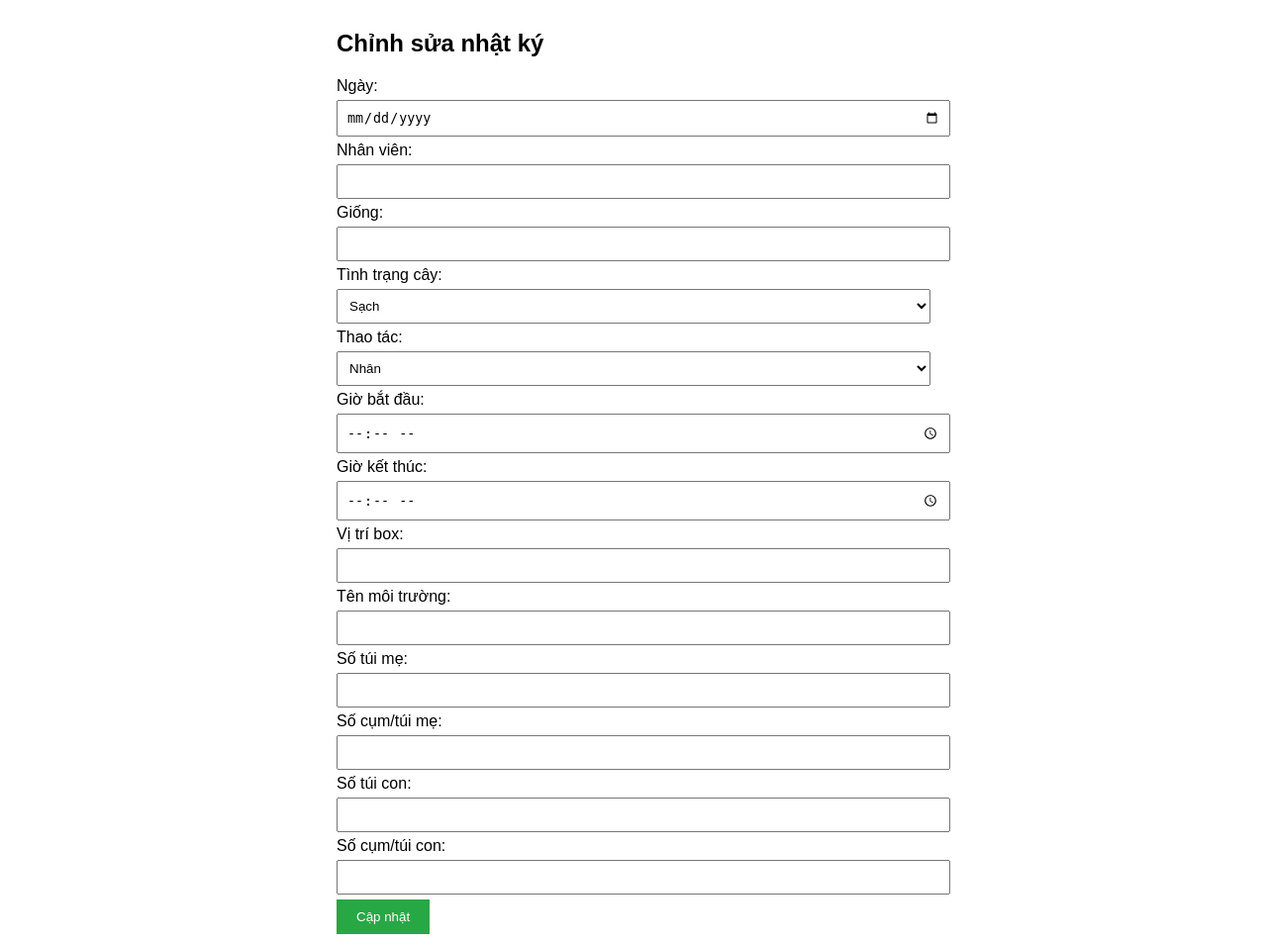
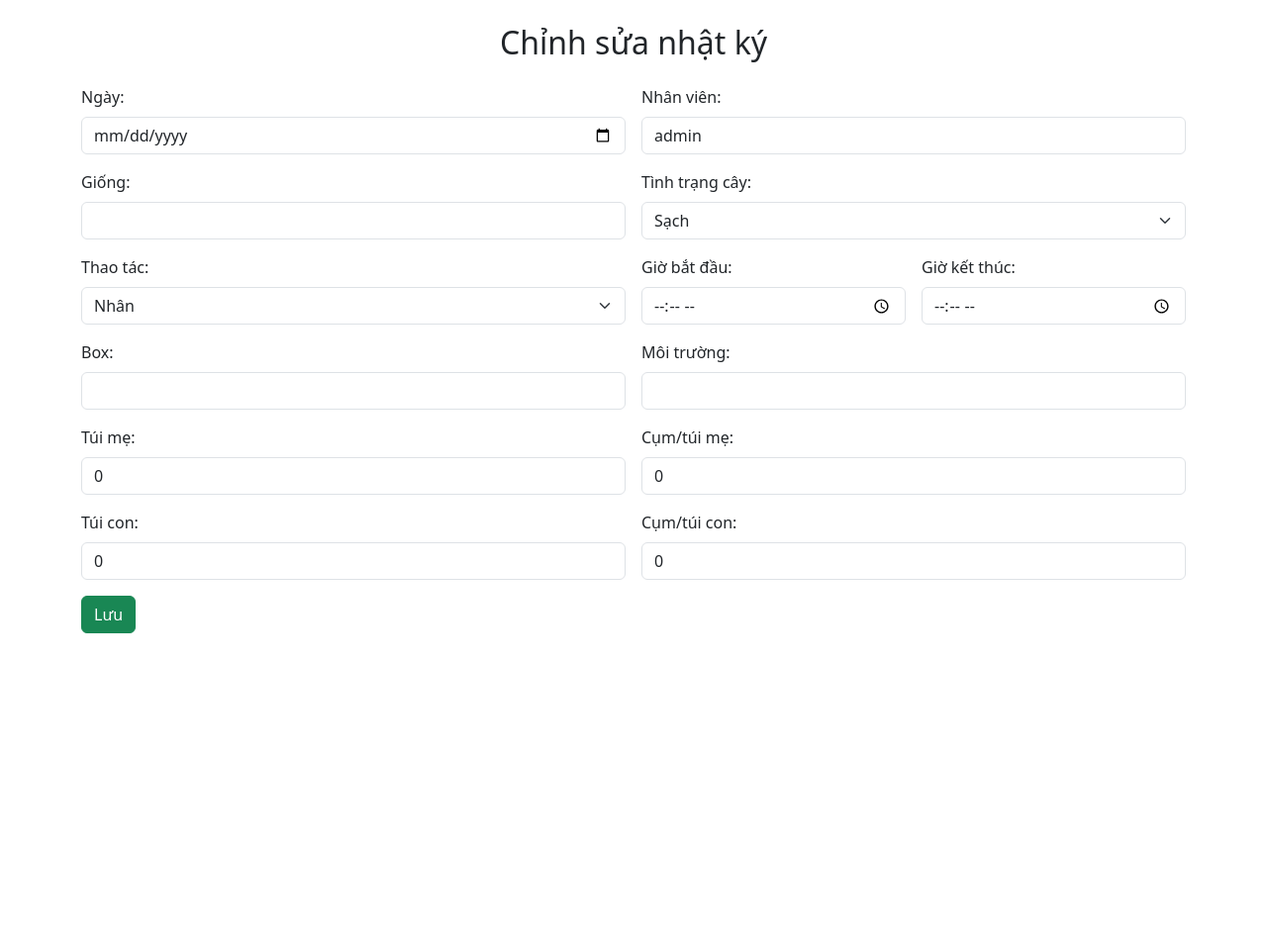
Before and after one commit to minhanh3110-svg/flask-lab-app, a Flask app: template templates/edit.html in a window 1280 px wide. Shown: the whole page at 99% size. After the commit the page ends 640 px from the top, so only its background shows below. Run offline with Flask 3, Linux system fonts and the light colour scheme; the template is opened without the code that fills it, so the values that code supplies are empty; a user stored in the database is signed in.

Commit message:
Add files via upload

```diff
--- a/templates/edit.html
+++ b/templates/edit.html
@@ -4,63 +4,79 @@
   <meta charset="UTF-8">
   <title>Chỉnh sửa nhật ký</title>
   <meta name="viewport" content="width=device-width, initial-scale=1">
-  <style>
-    body { font-family: Arial; padding: 10px; max-width: 600px; margin: auto; }
-    input, select { width: 100%; padding: 8px; margin: 5px 0; }
-    button { padding: 10px 20px; background: #28a745; color: white; border: none; cursor: pointer; }
-    button:hover { background: #218838; }
-  </style>
+  <link href="https://cdn.jsdelivr.net/npm/bootstrap@5.3.0/dist/css/bootstrap.min.css" rel="stylesheet">
 </head>
 <body>
-  <h2>Chỉnh sửa nhật ký</h2>
-  <form method="POST">
-    <label>Ngày:</label>
-    <input type="date" name="date" value="{{ log['date'] }}" required>
+<div class="container mt-4">
+  <h2 class="text-center mb-4">Chỉnh sửa nhật ký</h2>
 
-    <label>Nhân viên:</label>
-    <input name="staff" value="{{ log['staff'] }}">
+<form method="POST">
+  <div class="row g-3">
+    <div class="col-md-6">
+      <label class="form-label">Ngày:</label>
+      <input type="date" name="date" class="form-control" value="{{ log['date'] if log else '' }}" required>
+    </div>
+    <div class="col-md-6">
+      <label class="form-label">Nhân viên:</label>
+      <input name="staff" class="form-control" value="{{ log['staff'] if log else session['username'] }}">
+    </div>
+    <div class="col-md-6">
+      <label class="form-label">Giống:</label>
+      <input name="variety" class="form-control" value="{{ log['variety'] if log else '' }}">
+    </div>
+    <div class="col-md-6">
+      <label class="form-label">Tình trạng cây:</label>
+      <select name="status" class="form-select">
+        <option value="Sạch" {% if log and log['status']=='Sạch' %}selected{% endif %}>Sạch</option>
+        <option value="Khuẩn" {% if log and log['status']=='Khuẩn' %}selected{% endif %}>Khuẩn</option>
+      </select>
+    </div>
+    <div class="col-md-6">
+      <label class="form-label">Thao tác:</label>
+      <select name="action" class="form-select">
+        <option value="Nhân" {% if log and log['action']=='Nhân' %}selected{% endif %}>Nhân</option>
+        <option value="Giãn" {% if log and log['action']=='Giãn' %}selected{% endif %}>Giãn</option>
+        <option value="Rễ" {% if log and log['action']=='Rễ' %}selected{% endif %}>Ra rễ</option>
+      </select>
+    </div>
+    <div class="col-md-3">
+      <label class="form-label">Giờ bắt đầu:</label>
+      <input type="time" name="start_time" class="form-control" value="{{ log['start_time'] if log else '' }}">
+    </div>
+    <div class="col-md-3">
+      <label class="form-label">Giờ kết thúc:</label>
+      <input type="time" name="end_time" class="form-control" value="{{ log['end_time'] if log else '' }}">
+    </div>
+    <div class="col-md-6">
+      <label class="form-label">Box:</label>
+      <input name="box" class="form-control" value="{{ log['box'] if log else '' }}">
+    </div>
+    <div class="col-md-6">
+      <label class="form-label">Môi trường:</label>
+      <input name="medium" class="form-control" value="{{ log['medium'] if log else '' }}">
+    </div>
+    <div class="col-md-6">
+      <label class="form-label">Túi mẹ:</label>
+      <input type="number" name="mother_bag" class="form-control" value="{{ log['mother_bag'] if log else 0 }}">
+    </div>
+    <div class="col-md-6">
+      <label class="form-label">Cụm/túi mẹ:</label>
+      <input type="number" name="cluster_per_mother" class="form-control" value="{{ log['cluster_per_mother'] if log else 0 }}">
+    </div>
+    <div class="col-md-6">
+      <label class="form-label">Túi con:</label>
+      <input type="number" name="child_bag" class="form-control" value="{{ log['child_bag'] if log else 0 }}">
+    </div>
+    <div class="col-md-6">
+      <label class="form-label">Cụm/túi con:</label>
+      <input type="number" name="cluster_per_child" class="form-control" value="{{ log['cluster_per_child'] if log else 0 }}">
+    </div>
+  </div>
+  <div class="mt-3">
+    <button type="submit" class="btn btn-success">Lưu</button>
+  </div>
+</form>
 
-    <label>Giống:</label>
-    <input name="variety" value="{{ log['variety'] }}">
-
-    <label>Tình trạng cây:</label>
-    <select name="status">
-      <option value="Sạch" {% if log['status'] == 'Sạch' %}selected{% endif %}>Sạch</option>
-      <option value="Khuẩn" {% if log['status'] == 'Khuẩn' %}selected{% endif %}>Khuẩn</option>
-    </select>
-
-    <label>Thao tác:</label>
-    <select name="action">
-      <option value="Nhân" {% if log['action'] == 'Nhân' %}selected{% endif %}>Nhân</option>
-      <option value="Giãn" {% if log['action'] == 'Giãn' %}selected{% endif %}>Giãn</option>
-      <option value="Rễ" {% if log['action'] == 'Rễ' %}selected{% endif %}>Ra rễ</option>
-    </select>
-
-    <label>Giờ bắt đầu:</label>
-    <input type="time" name="start_time" value="{{ log['start_time'] }}">
-
-    <label>Giờ kết thúc:</label>
-    <input type="time" name="end_time" value="{{ log['end_time'] }}">
-
-    <label>Vị trí box:</label>
-    <input name="box" value="{{ log['box'] }}">
-
-    <label>Tên môi trường:</label>
-    <input name="medium" value="{{ log['medium'] }}">
-
-    <label>Số túi mẹ:</label>
-    <input type="number" name="mother_bag" value="{{ log['mother_bag'] }}">
-
-    <label>Số cụm/túi mẹ:</label>
-    <input type="number" name="cluster_per_mother" value="{{ log['cluster_per_mother'] }}">
-
-    <label>Số túi con:</label>
-    <input type="number" name="child_bag" value="{{ log['child_bag'] }}">
-
-    <label>Số cụm/túi con:</label>
-    <input type="number" name="cluster_per_child" value="{{ log['cluster_per_child'] }}">
-
-    <button type="submit">Cập nhật</button>
-  </form>
+</div>
 </body>
 </html>
```
Also changed, not shown: templates/index.html (+71 -52 lines), templates/login.html (+23 -6 lines), templates/weekly_stats.html (added, +36 -0 lines).
